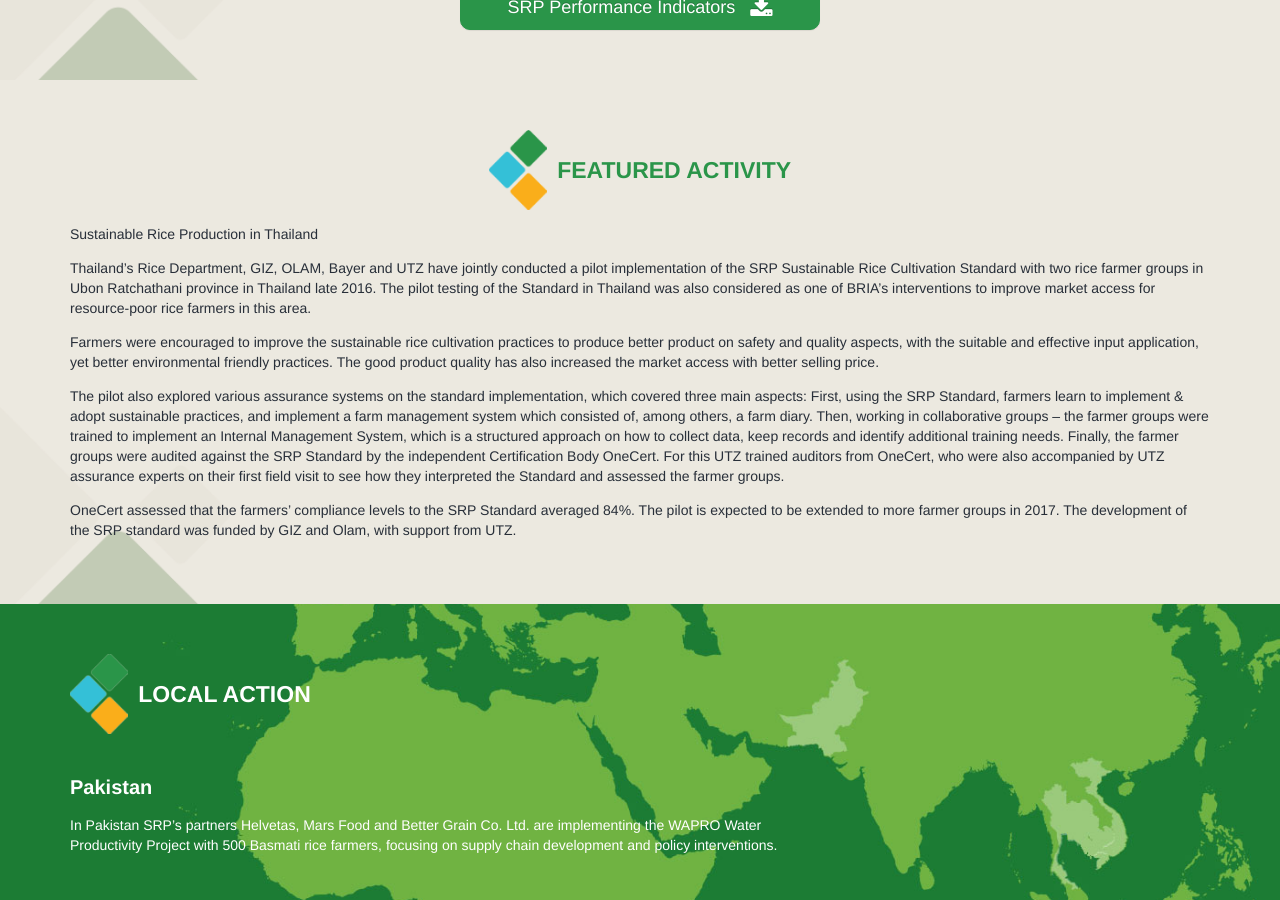
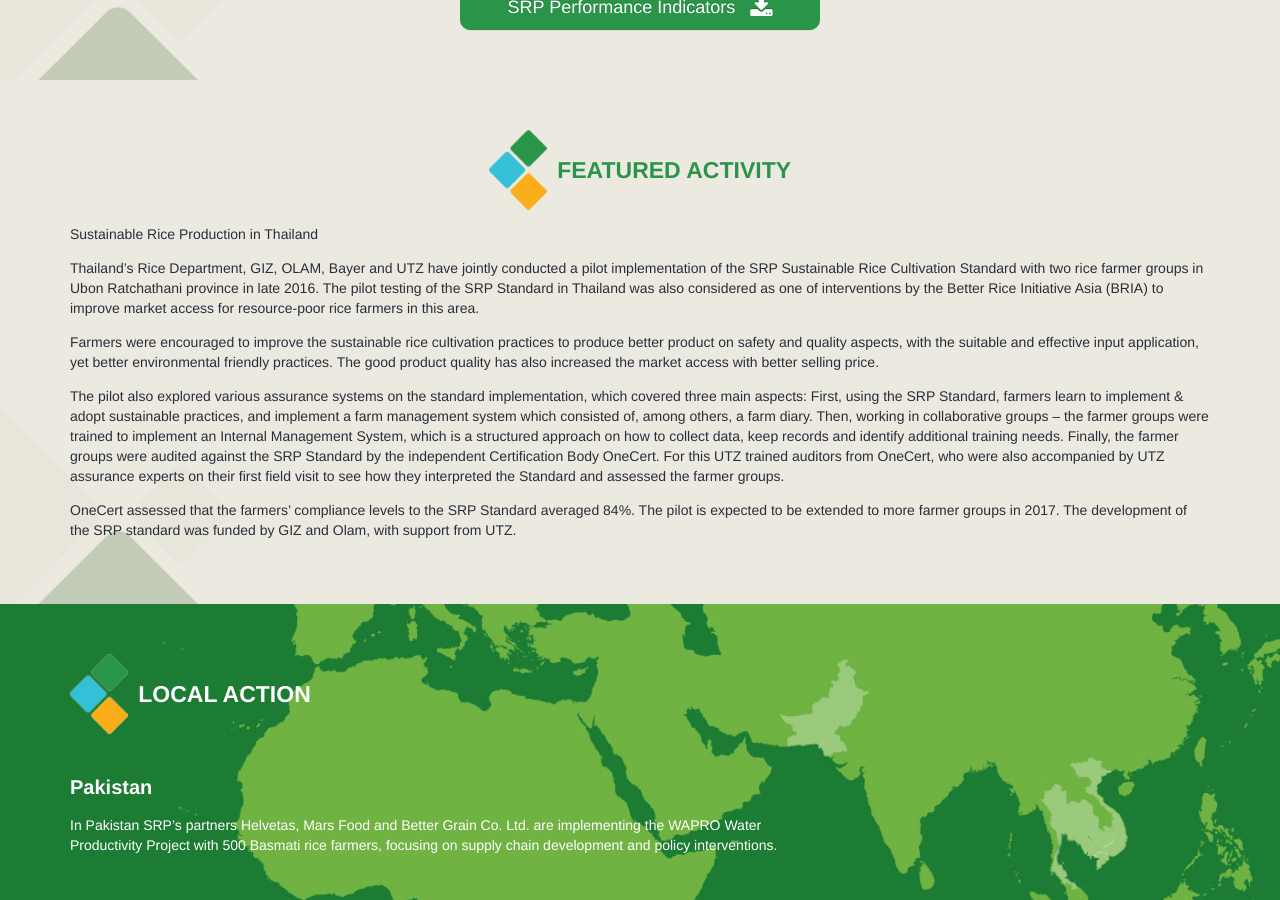
Before and after one commit to sustainablericeplatform/sustainablericeplatform.github.io, a Jekyll site: the page built from Resources/index.html, in a window 1280 px wide and 900 px high, scrolled down 1682 px. Built offline with Jekyll 4.4.1, drawn with Linux system fonts in a browser that asks for light colours; some of the changed text lies outside the part shown.

Commit message:
Update index.html

```diff
--- a/Resources/index.html
+++ b/Resources/index.html
@@ -81,7 +81,7 @@
         </div>
         <ul class="srp-list">
             <p>Sustainable Rice Production in Thailand</p>
-            <p>Thailand’s Rice Department, GIZ, OLAM, Bayer and UTZ have jointly conducted a pilot implementation of the SRP Sustainable Rice Cultivation Standard with two rice farmer groups in Ubon Ratchathani province in Thailand late 2016. The pilot testing of the Standard in Thailand was also considered as one of BRIA’s interventions to improve market access for resource-poor rice farmers in this area.</p>
+            <p>Thailand’s Rice Department, GIZ, OLAM, Bayer and UTZ have jointly conducted a pilot implementation of the SRP Sustainable Rice Cultivation Standard with two rice farmer groups in Ubon Ratchathani province in late 2016. The pilot testing of the SRP Standard in Thailand was also considered as one of interventions by the Better Rice Initiative Asia (BRIA) to improve market access for resource-poor rice farmers in this area.</p>
             <p>Farmers were encouraged to improve the sustainable rice cultivation practices to produce better product on safety and quality aspects, with the suitable and effective input application, yet better environmental friendly practices. The good product quality has also increased the market access with better selling price.</p>
             <p>The pilot also explored various assurance systems on the standard implementation, which covered three main aspects: First, using the SRP Standard, farmers learn to implement & adopt sustainable practices, and implement a farm management system which consisted of, among others, a farm diary. Then, working in collaborative groups – the farmer groups were trained to implement an Internal Management System, which is a structured approach on how to collect data, keep records and identify additional training needs. Finally, the farmer groups were audited against the SRP Standard by the independent Certification Body OneCert. For this UTZ trained auditors from OneCert, who were also accompanied by UTZ assurance experts on their first field visit to see how they interpreted the Standard and assessed the farmer groups.</p>
             <p>OneCert assessed that the farmers’ compliance levels to the SRP Standard averaged 84%. The pilot is expected to be extended to more farmer groups in 2017. The development of the SRP standard was funded by GIZ and Olam, with support from UTZ.</li>
```
